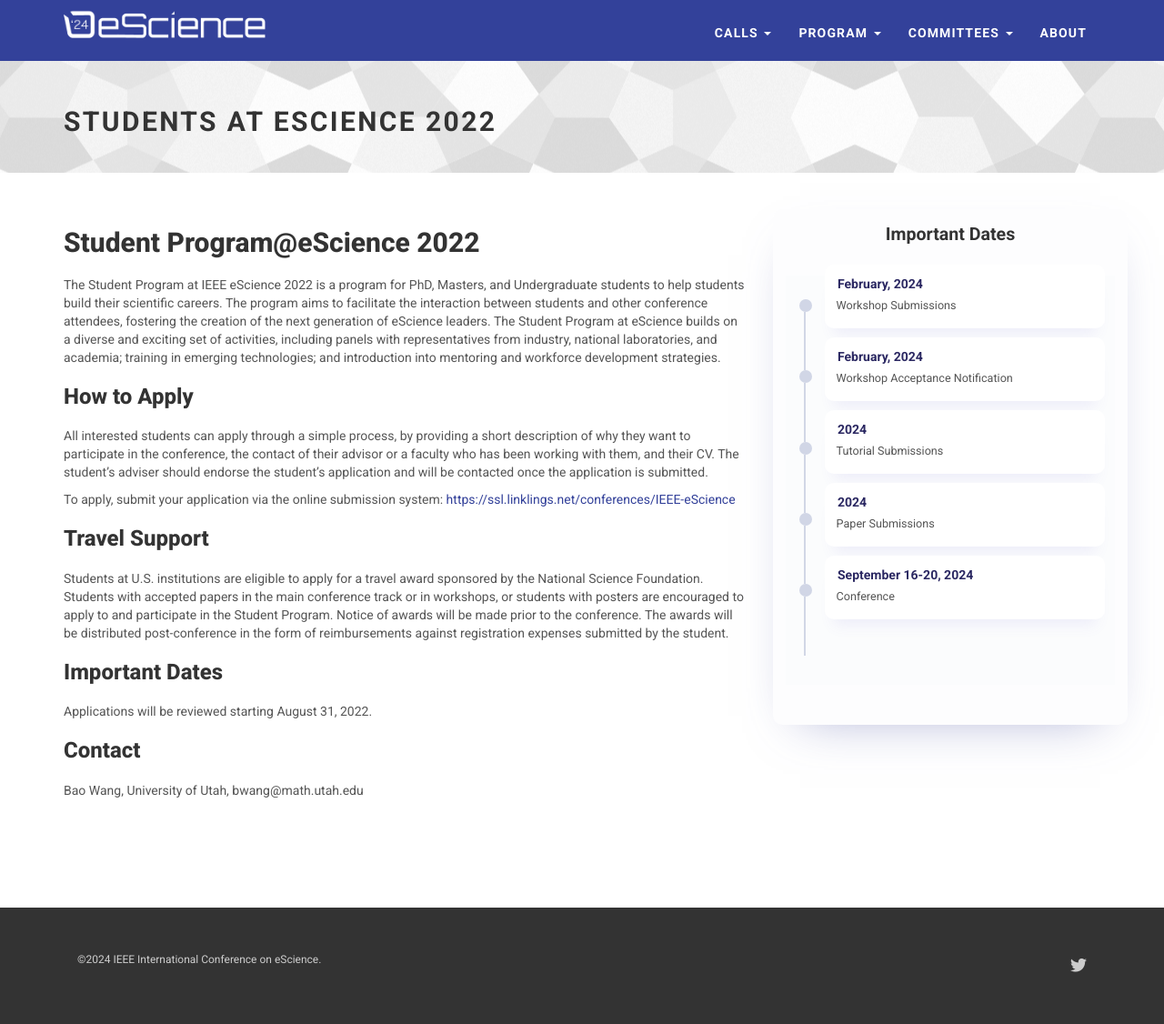
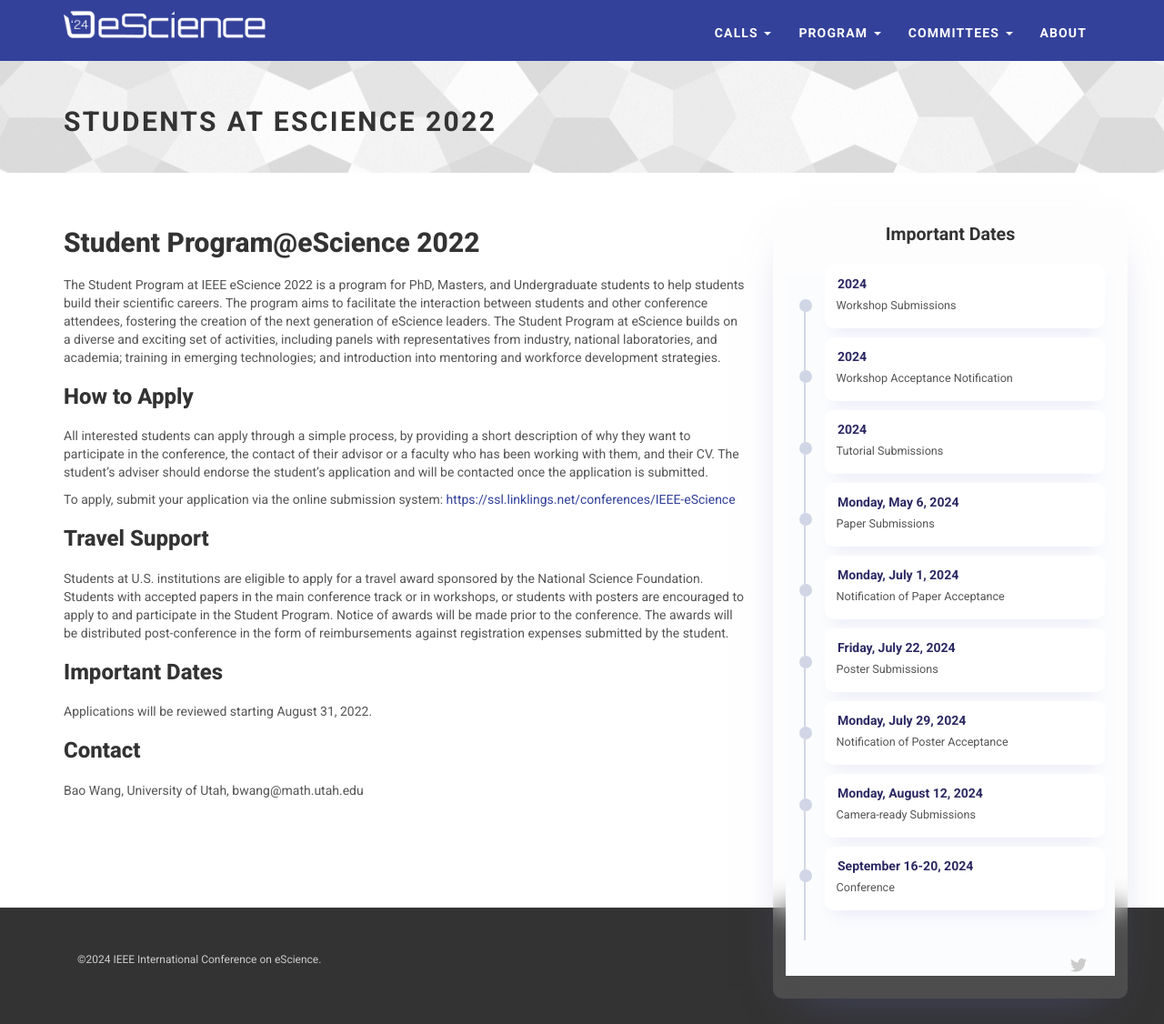
Before and after one commit to escience-conference/2024, a Jekyll site: the page built from students.html, in a window 1280 px wide and 1126 px high. Shown: the whole window at 91% size. Built offline with Jekyll 4.4.1, drawn with Linux system fonts in a browser that asks for light colours; nearby versions of some CDN libraries.

Commit message:
Update important_dates.yml

```diff
--- a/_data/important_dates.yml
+++ b/_data/important_dates.yml
@@ -1,14 +1,26 @@
 - type: Workshop Submissions
-  date: February, 2024
+  date: 2024
 
 - type: Workshop Acceptance Notification
-  date: February, 2024
+  date: 2024
 
 - type: Tutorial Submissions
   date: 2024
 
 - type: Paper Submissions
-  date: 2024
+  date: Monday, May 6, 2024
+
+- type: Notification of Paper Acceptance
+  date: Monday, July 1, 2024
+
+- type: Poster Submissions
+  date: Friday, July 22, 2024
+
+- type: Notification of Poster Acceptance
+  date: Monday, July 29, 2024
+
+- type: Camera-ready Submissions
+  date: Monday, August 12, 2024
 
 - type: Conference
   date: September 16-20, 2024
```
